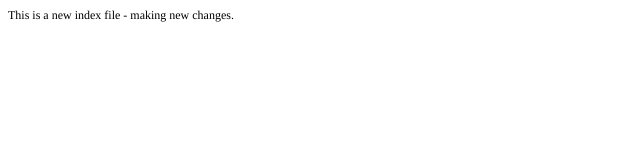
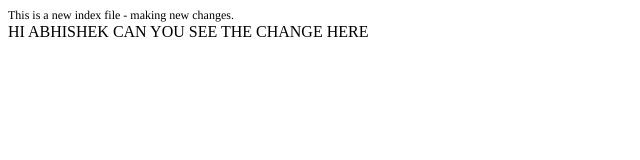
Before and after one commit to DesaiAbhay/BeeLogical, a plain HTML site: page index.html in a window 1280 px wide. Shown: the whole page, without its empty margins (0-640 px from the left). Drawn offline with Linux system fonts and the light colour scheme.

Commit message:
made changes to index

```diff
--- a/index.html
+++ b/index.html
@@ -12,5 +12,6 @@
 </head>
 <body>
 <p class="p1">This is a new index file - making new changes.</p>
+HI ABHISHEK CAN YOU SEE THE CHANGE HERE
 </body>
 </html>
```
